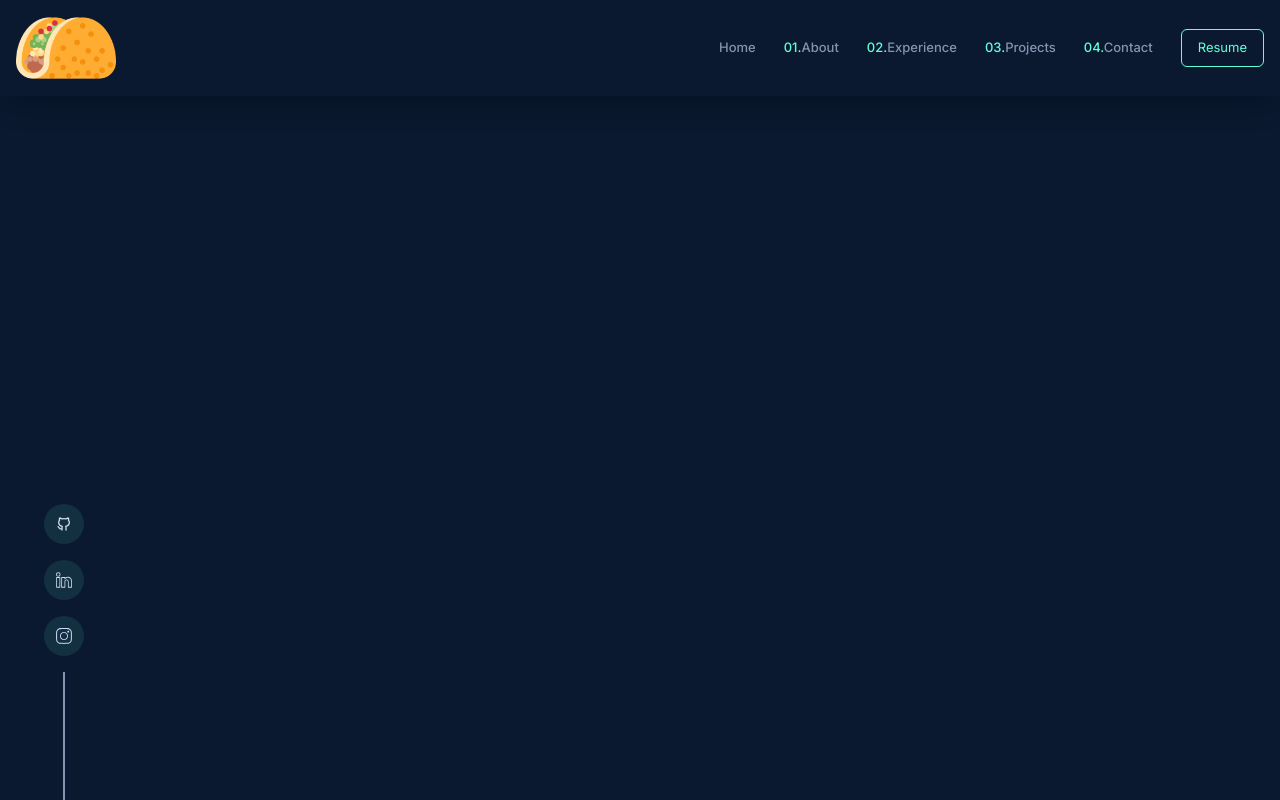
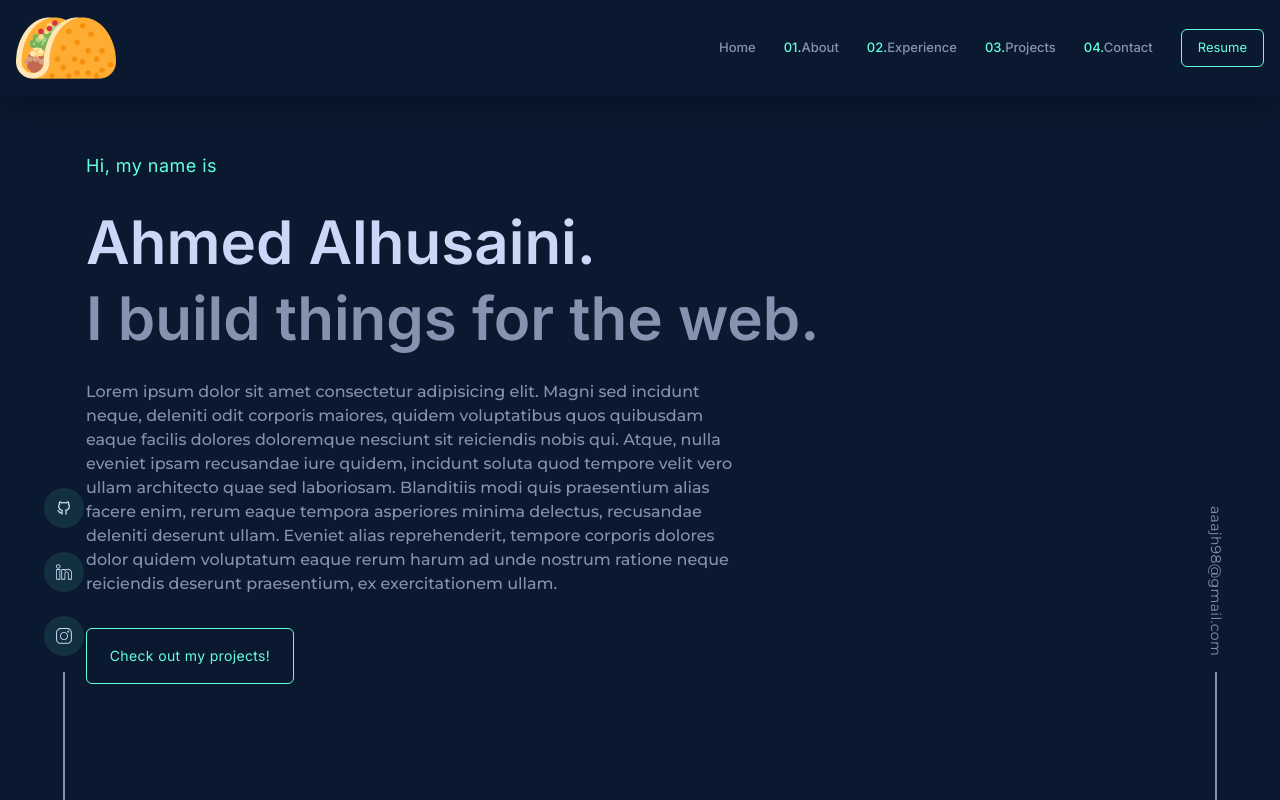
Before and after one commit to ProfMoriartey/my-portfo, a Next.js app: page / in a window 1280 px wide. Built offline with nearby package versions, Linux system fonts and the light colour scheme.

Commit message:
Finish Banner section

```diff
--- a/app/page.tsx
+++ b/app/page.tsx
@@ -1,16 +1,41 @@
+"use client";
+
+import Banner from "@/components/Banner";
 import LeftSide from "@/components/LeftSide";
 import Navbar from "@/components/Navbar";
+import RightSide from "@/components/RightSide";
+import { motion } from "framer-motion";
 
 export default function Home() {
   return (
     <main className="w-full h-screen bg-bodyColor text-textLight overflow-x-hidden overflow-y-scroll font-bodyFont">
       <Navbar />
       <div className="w-full h-[88vh] xl:flex items-center gap-20 justify-between">
-        <div className="hidden xl:inline-flex w-32 h-full fixed left-0 bottom-0">
+        <motion.div
+          initial={{ opacity: 0 }}
+          animate={{ opacity: 1 }}
+          transition={{ delay: 1.5 }}
+          className="hidden xl:inline-flex w-32 h-full fixed left-0 bottom-0"
+        >
           <LeftSide />
+        </motion.div>
+        <div className="h-[88vh] w-full mx-auto p-4">
+          <Banner />
+          {/* About */}
+          {/* Experience  */}
+          {/* Projects */}
+          {/* Archive */}
+          {/* Contact */}
+          {/* Footer */}
         </div>
-        <div></div>
-        <div></div>
+        <motion.div
+          initial={{ opacity: 0 }}
+          animate={{ opacity: 1 }}
+          transition={{ delay: 2 }}
+          className="hidden xl:inline-flex w-32 h-full fixed right-0 bottom-0"
+        >
+          <RightSide />
+        </motion.div>
       </div>
     </main>
   );
--- /dev/null
+++ b/components/Banner.tsx
@@ -0,0 +1,59 @@
+import { motion } from "framer-motion";
+import React from "react";
+
+const Banner = () => {
+  return (
+    <section
+      id="home"
+      className="max-w-contentContainer mx-auto py-10 mdl:py24 flex flex-col gap-4 lgl:gap-8 mdl:px-10 xl:px-4"
+    >
+      <motion.h3
+        initial={{ y: 10, opacity: 0 }}
+        animate={{ y: 0, opacity: 1 }}
+        transition={{ delay: 1.5, duration: 0.5 }}
+        className="text-lg font-titleFont tracking-wide text-textGreen"
+      >
+        Hi, my name is
+      </motion.h3>
+      <motion.h1
+        initial={{ y: 10, opacity: 0 }}
+        animate={{ y: 0, opacity: 1 }}
+        transition={{ delay: 2, duration: 0.5 }}
+        className="text-4xl lgl:text-6xl font-titleFont font-semibold flex flex-col"
+      >
+        Ahmed Alhusaini.{" "}
+        <span className="text-textDark mt-2 lgl:mt-4">
+          I build things for the web.
+        </span>
+      </motion.h1>
+      <motion.p
+        initial={{ y: 10, opacity: 0 }}
+        animate={{ y: 0, opacity: 1 }}
+        transition={{ delay: 2.5, duration: 0.5 }}
+        className="text-base md:max-w-[650px] text-textDark font-medium"
+      >
+        {" "}
+        Lorem ipsum dolor sit amet consectetur adipisicing elit. Magni sed
+        incidunt neque, deleniti odit corporis maiores, quidem voluptatibus quos
+        quibusdam eaque facilis dolores doloremque nesciunt sit reiciendis nobis
+        qui. Atque, nulla eveniet ipsam recusandae iure quidem, incidunt soluta
+        quod tempore velit vero ullam architecto quae sed laboriosam. Blanditiis
+        modi quis praesentium alias facere enim, rerum eaque tempora asperiores
+        minima delectus, recusandae deleniti deserunt ullam. Eveniet alias
+        reprehenderit, tempore corporis dolores dolor quidem voluptatum eaque
+        rerum harum ad unde nostrum ratione neque reiciendis deserunt
+        praesentium, ex exercitationem ullam.{" "}
+      </motion.p>
+      <motion.button
+        initial={{ y: 10, opacity: 0 }}
+        animate={{ y: 0, opacity: 1 }}
+        transition={{ delay: 3, duration: 0.5 }}
+        className="w-52 h-14 text-sm font-titleFont border border-textGreen rounded-md text-textGreen tracking-wide hover:bg-hoverColor duration-300"
+      >
+        Check out my projects!
+      </motion.button>
+    </section>
+  );
+};
+
+export default Banner;
--- a/components/LeftSide.tsx
+++ b/components/LeftSide.tsx
@@ -5,7 +5,7 @@ import { SlSocialLinkedin, SlSocialInstagram } from "react-icons/sl";
 const LeftSide = () => {
   return (
     <div className="w-full h-full flex flex-col items-center justify-end gap-4 text-textLight">
-      <div className="flex flex-col gap-4">
+      <div className="flex flex-col gap-6">
         <a href="https://github.com/ProfMoriartey" target="_blank">
           <span className="w-10 h-10 bg-hoverColor rounded-full inline-flex items-center justify-center hover:text-textGreen cursor-pointer hover:-translate-y-2 transition-all duration-300">
             <TbBrandGithub />
--- /dev/null
+++ b/components/RightSide.tsx
@@ -0,0 +1,16 @@
+import React from "react";
+
+const RightSide = () => {
+  return (
+    <div className="w-full h-full flex flex-col items-center justify-end gap-3 text-textLight">
+      <a href="mailto:aaajh98@gmail.com">
+        <p className="text-sm rotate-90 w-72 tracking-wide  text-textDark">
+          aaajh98@gmail.com
+        </p>
+      </a>
+      <span className="w-[2px] h-32 bg-textDark inline-flex"></span>
+    </div>
+  );
+};
+
+export default RightSide;
```
